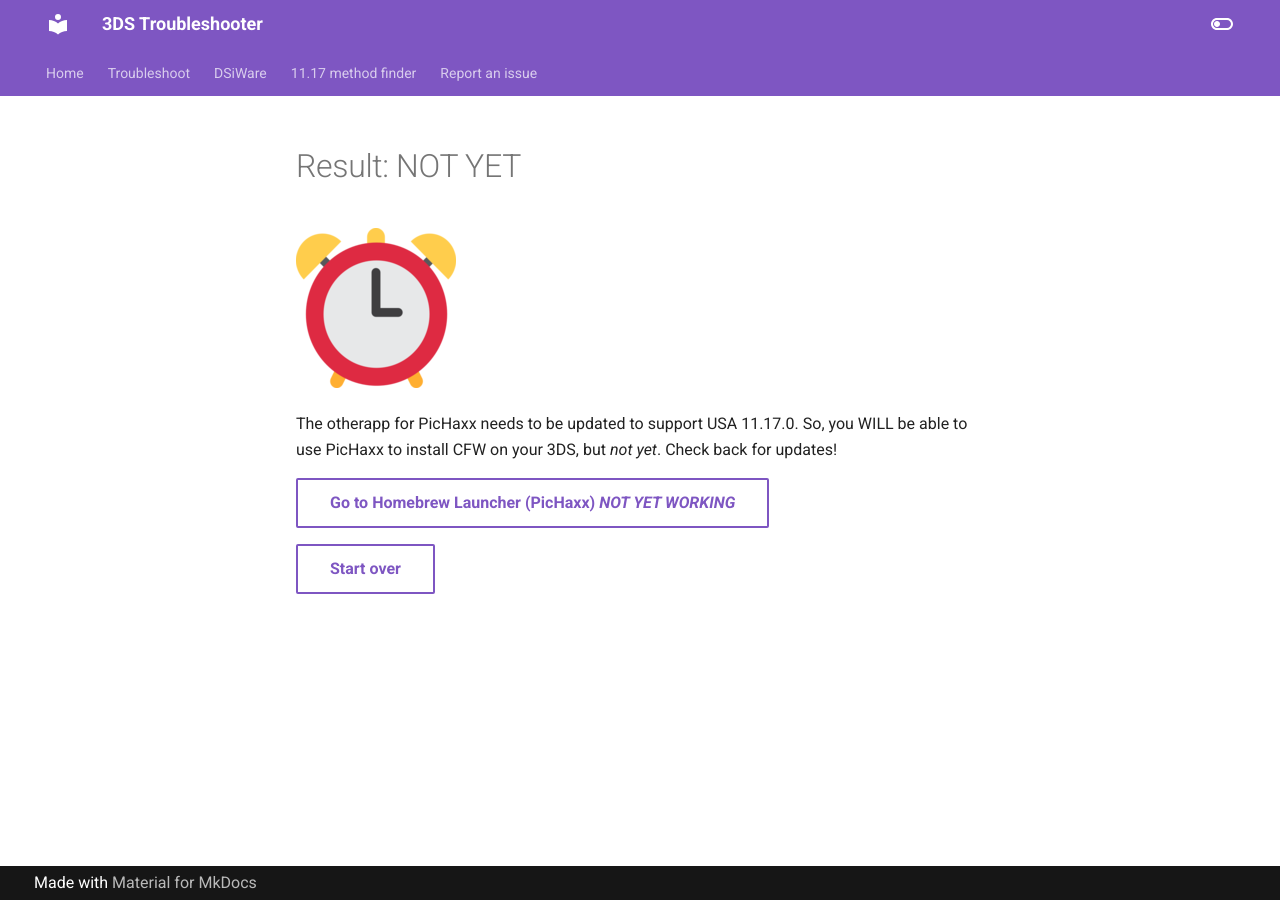
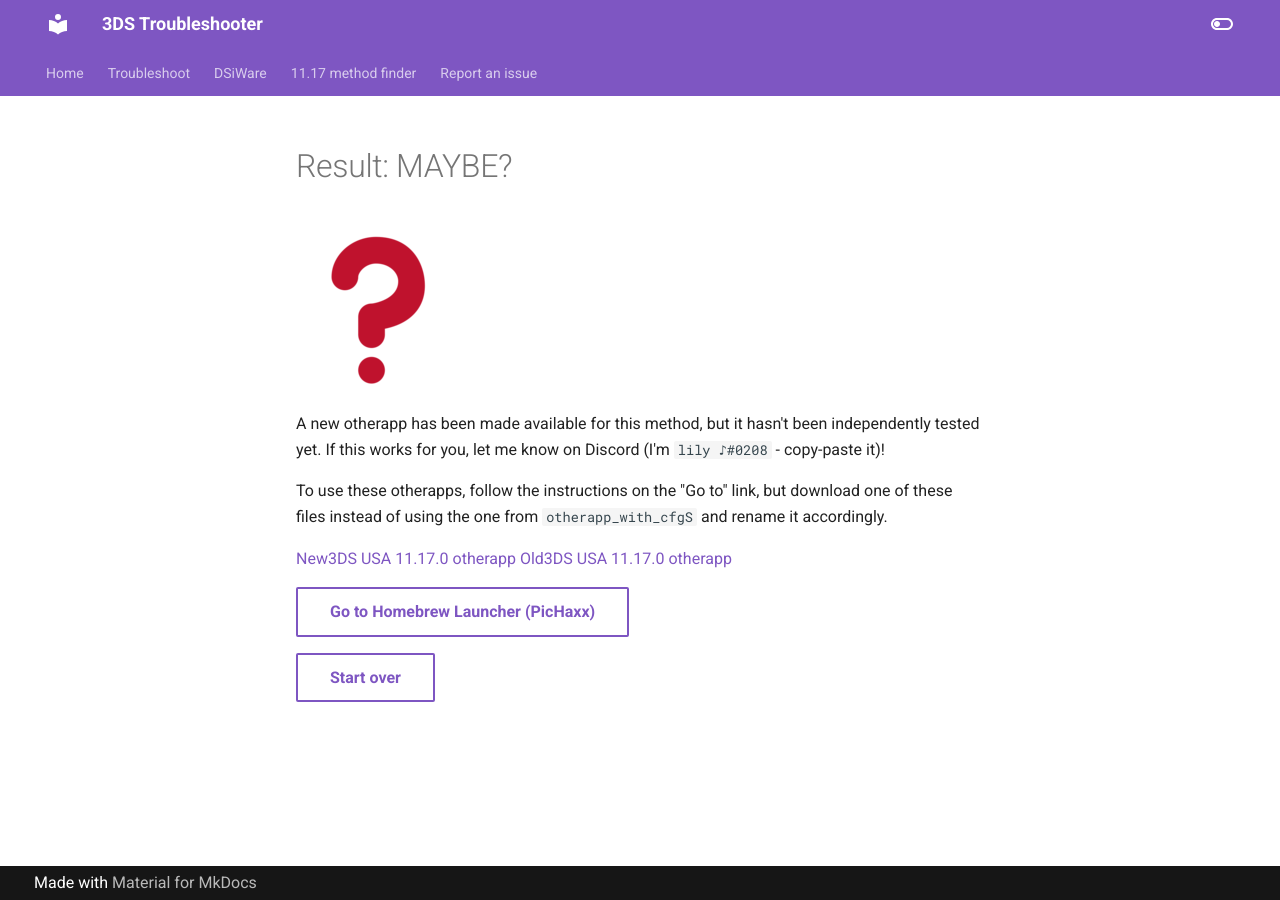
Before and after one commit to lilyuwuu/troubleshoot, an MkDocs documentation site: the page built from docs/seventeen/pichaxxlater.md, in a window 1280 px wide. Built offline with MkDocs 1.6.1 and Material for MkDocs 9.7.7, drawn with Linux system fonts in a browser that asks for light colours.

Commit message:
preliminary otherapps

```diff
--- a/docs/seventeen/pichaxxlater.md
+++ b/docs/seventeen/pichaxxlater.md
@@ -1,10 +1,14 @@
-# Result: NOT YET
+# Result: MAYBE?
 
-![Image](/images/seventeen/later.png)
+![Image](/images/seventeen/unknown.png)
 
-The otherapp for PicHaxx needs to be updated to support USA 11.17.0. So, you WILL be able to use PicHaxx to install CFW on your 3DS, but *not yet*. Check back for updates!
+A new otherapp has been made available for this method, but it hasn't been independently tested yet. If this works for you, let me know on Discord (I'm `lily ♪#0208` - copy-paste it)!
 
+To use these otherapps, follow the instructions on the "Go to" link, but download one of these files instead of using the one from `otherapp_with_cfgS` and rename it accordingly.
 
-[Go to Homebrew Launcher (PicHaxx) *NOT YET WORKING*](https://wiki.hacks.guide/wiki/3DS:Alternate_Exploits/Homebrew_Launcher_(PicHaxx)){ .md-button }
+[New3DS USA 11.17.0 otherapp](https://cdn.discordapp.com/attachments/441119928334942218/1110831913800826880/N3DS_U_30720_usa_9221.bin)
+[Old3DS USA 11.17.0 otherapp](https://cdn.discordapp.com/attachments/441119928334942218/1110831913419153438/POST5_U_30720_usa_9221.bin)
+
+[Go to Homebrew Launcher (PicHaxx)](https://wiki.hacks.guide/wiki/3DS:Alternate_Exploits/Homebrew_Launcher_(PicHaxx)){ .md-button }
 
 [Start over](/seventeen){ .md-button }
```
Also changed, not shown: docs/seventeen/freakyformslater.md (+8 -3 lines), docs/seventeen/smilehaxlater.md (+9 -4 lines), docs/seventeen/steelhaxlater.md (+9 -4 lines).
